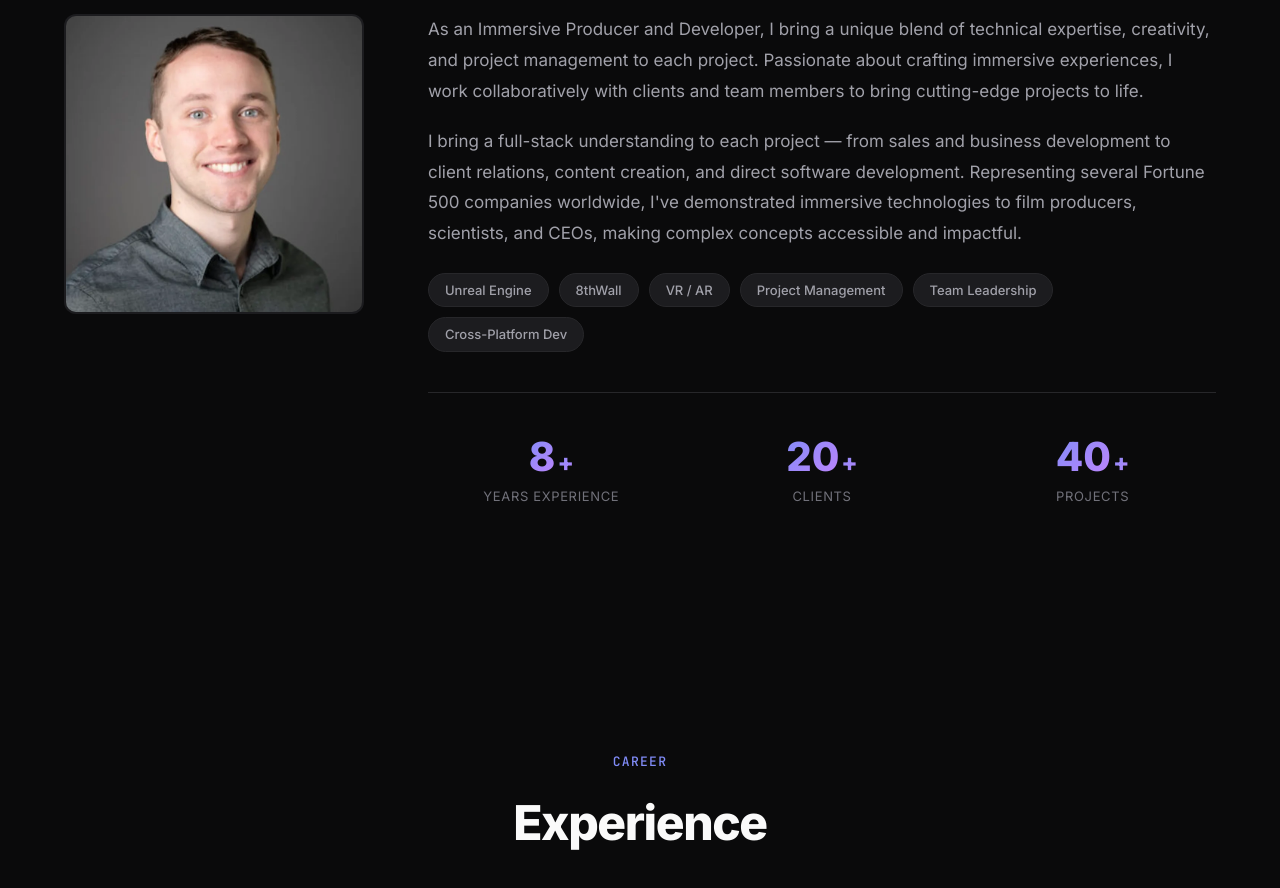
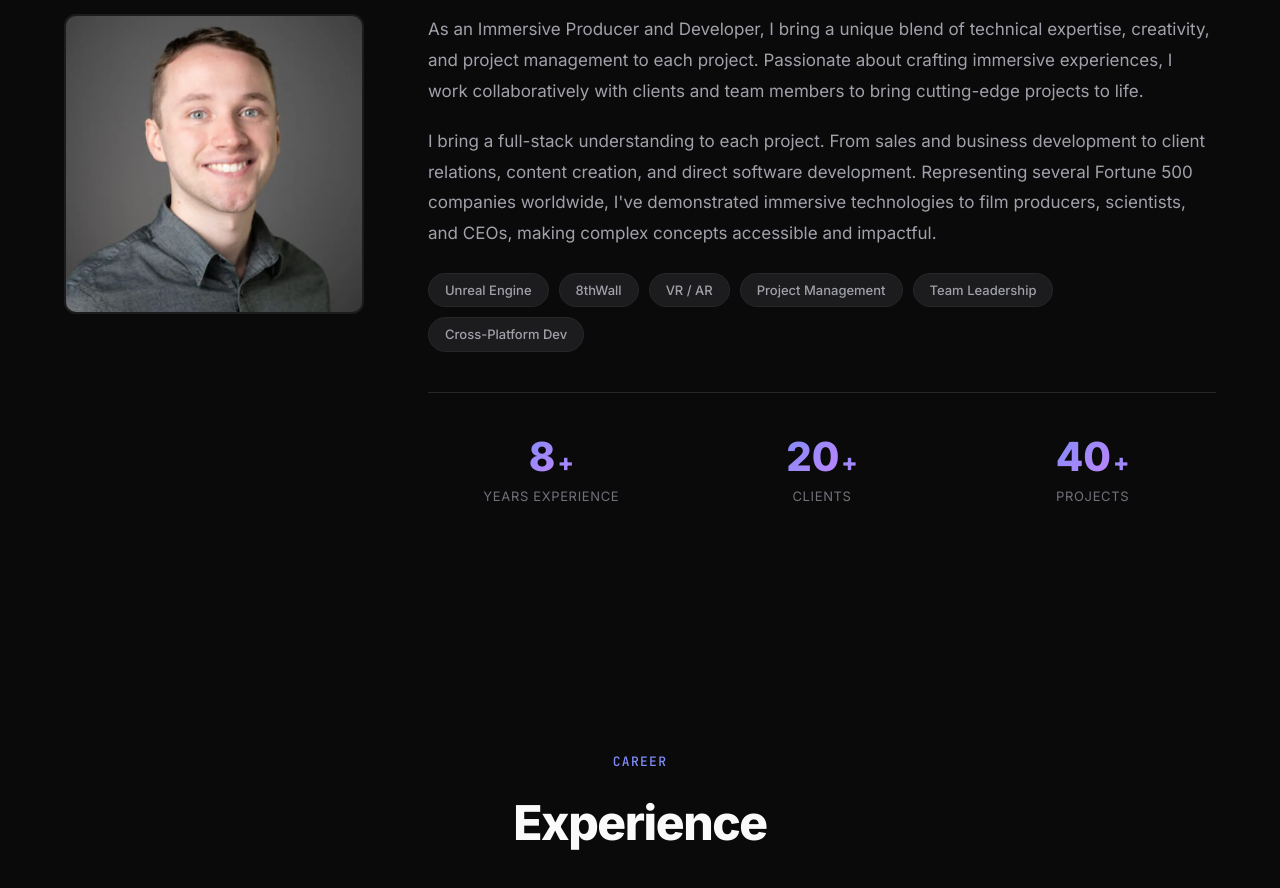
Before and after one commit to jdmonanteras/portfolio, a plain HTML site: page index.html in a window 1280 px wide. Shown: the part 1040-1928 px from the top of the page. Drawn offline with Linux system fonts and the light colour scheme.

Commit message:
Small tweak

```diff
--- a/index.html
+++ b/index.html
@@ -143,7 +143,7 @@
             projects to life.
           </p>
           <p class="reveal reveal-delay-1">
-            I bring a full-stack understanding to each project — from sales and business development
+            I bring a full-stack understanding to each project. From sales and business development
             to client relations, content creation, and direct software development. Representing
             several Fortune 500 companies worldwide, I've demonstrated immersive technologies to
             film producers, scientists, and CEOs, making complex concepts accessible and impactful.
```
